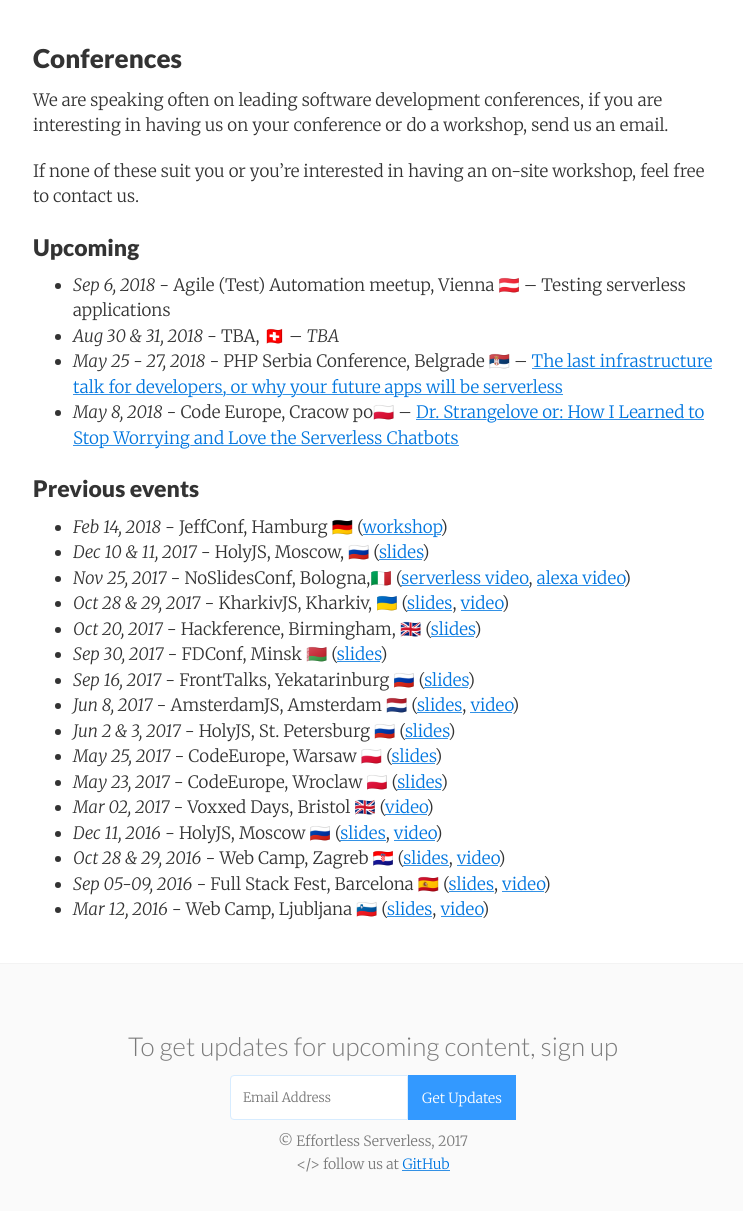
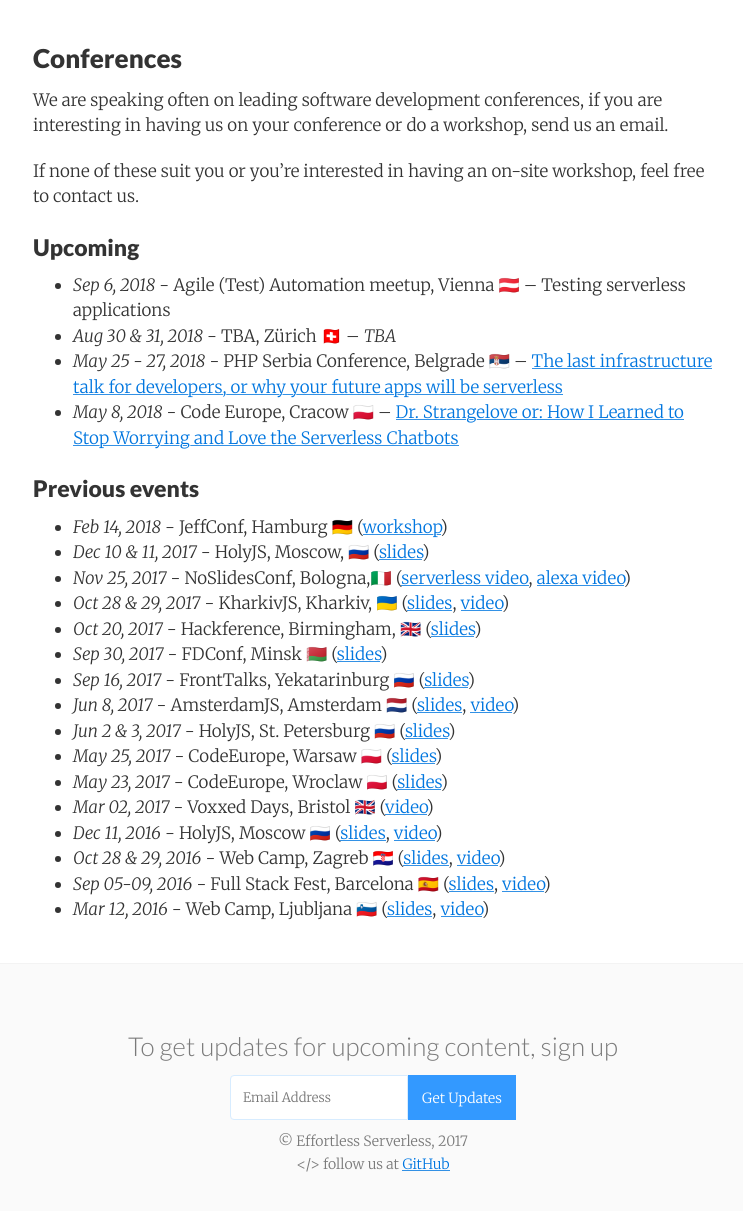
Before and after one commit to serverlesspub/serverless.pub, a Jekyll site: the page built from conferences.md, in a window 1280 px wide, cut to the strip 104-1319 px from the top of the page. Shown: the top 1211 px of the strip, without its empty margins (267-1010 px from the left). Built offline with Jekyll 4.4.1, drawn with Linux system fonts in a browser that asks for light colours; nearby versions of some CDN libraries.

Commit message:
Minor conferences fix

```diff
--- a/conferences.md
+++ b/conferences.md
@@ -11,9 +11,9 @@
 ### Upcoming
 
 - _Sep 6, 2018_ - Agile (Test) Automation meetup, Vienna 🇦🇹 -- Testing serverless applications
-- _Aug 30 & 31, 2018_ - TBA, 🇨🇭 -- _TBA_
+- _Aug 30 & 31, 2018_ - TBA, Zürich 🇨🇭 -- _TBA_
 - _May 25 - 27, 2018_ - PHP Serbia Conference, Belgrade 🇷🇸 -- [The last infrastructure talk for developers, or why your future apps will be serverless](https://conf2018.phpsrbija.rs/sessions)
-- _May 8, 2018_ - Code Europe, Cracow po🇵🇱 -- [Dr. Strangelove or: How I Learned to Stop Worrying and Love the Serverless Chatbots](https://www.codeeurope.pl/en/speakers/slobodan-stojanovic)
+- _May 8, 2018_ - Code Europe, Cracow 🇵🇱 -- [Dr. Strangelove or: How I Learned to Stop Worrying and Love the Serverless Chatbots](https://www.codeeurope.pl/en/speakers/slobodan-stojanovic)
 
 ### Previous events
 
```
